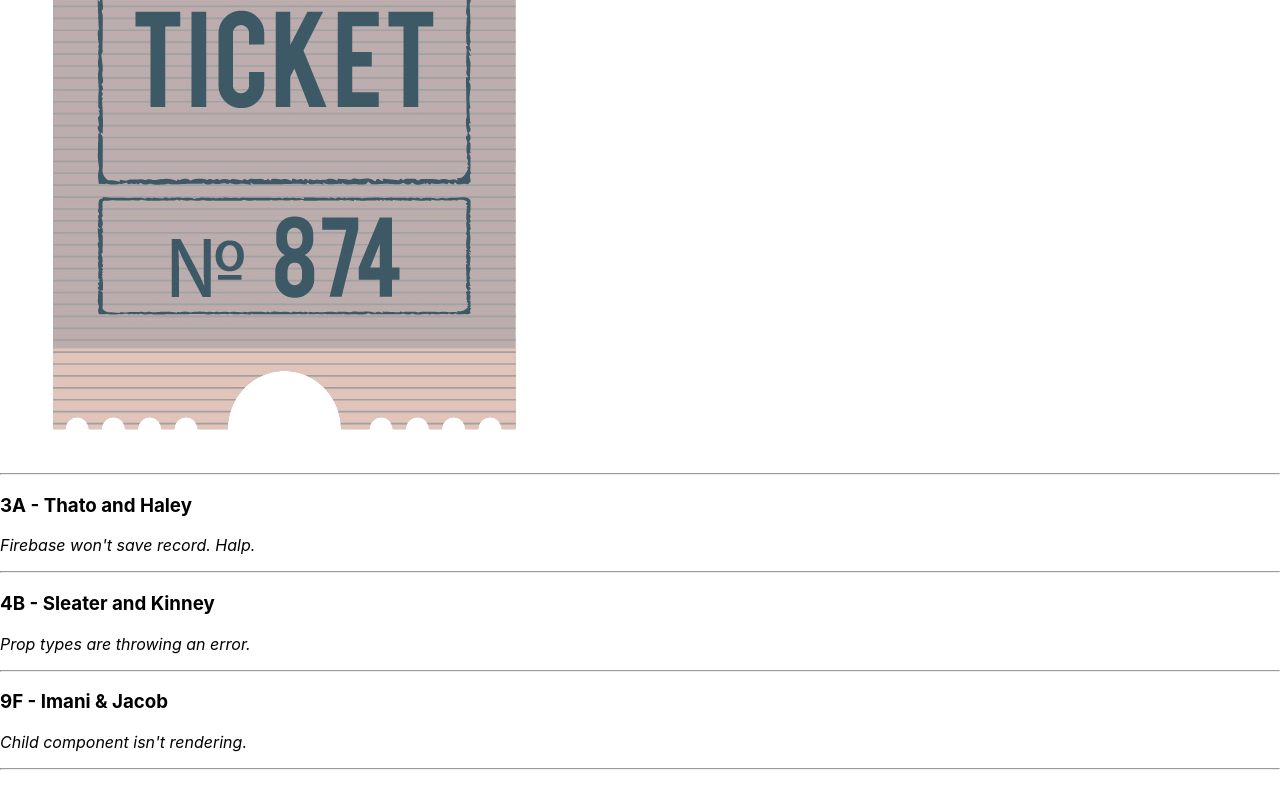
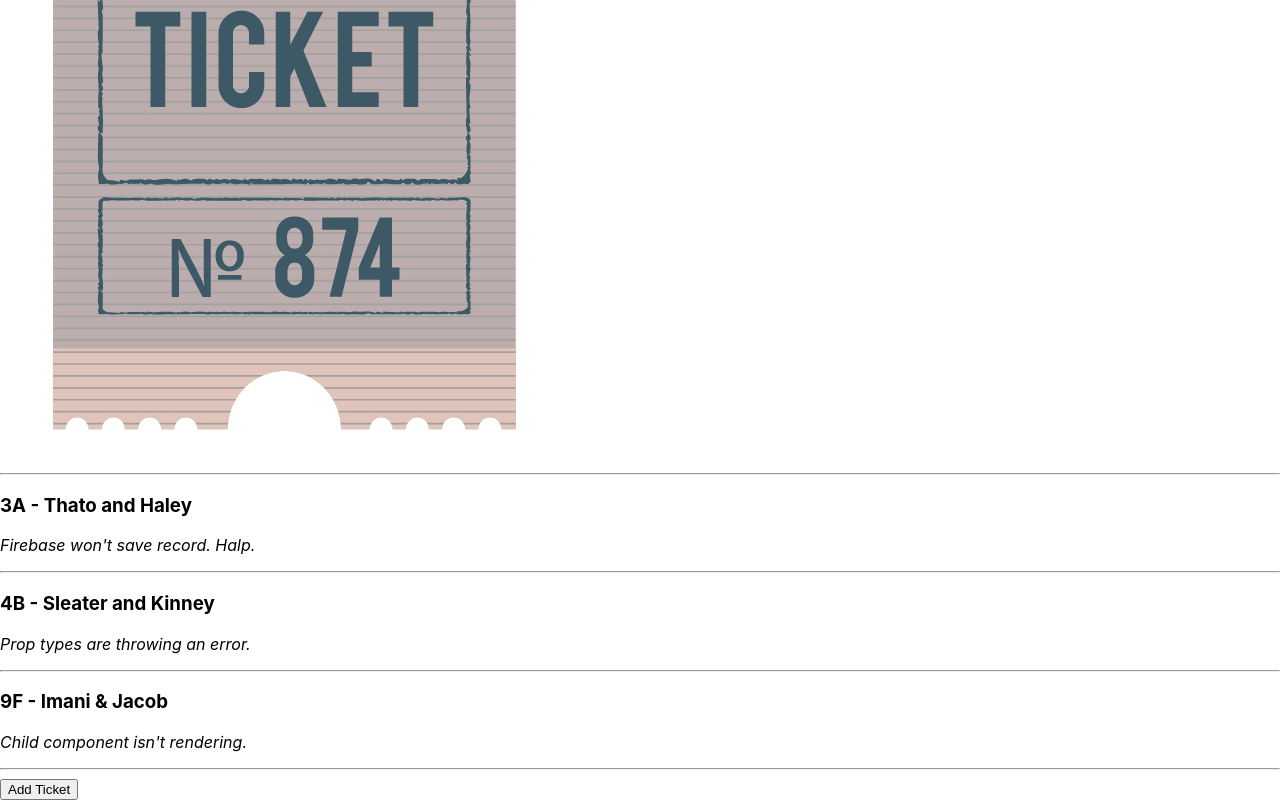
Before and after one commit to meganmckissack/help-queue, a React (Create React App) app: page / in a window 1280 px wide. Shown: the part 901-1701 px from the top of the page. Before the commit the page ends 1679 px from the top, so only its background shows below. Built offline with nearby package versions, Linux system fonts and the light colour scheme.

Commit message:
update app to have and handle state

```diff
--- a/src/components/App.js
+++ b/src/components/App.js
@@ -1,13 +1,13 @@
 import React from "react";
 import Header from "./Header";
-import TicketList from "./TickeList";
+import TicketControl from "./TicketControl";
 
 function App(){
 
   return (
     <React.Fragment>
       <Header />
-      <TicketList />
+      <TicketControl />
     </React.Fragment>
   );
 }
--- /dev/null
+++ b/src/components/NewTicketForm.js
@@ -0,0 +1,11 @@
+import React from "react";
+
+function NewTicketForm(props){
+  return (
+    <React.Fragment>
+      <h3>This is a form.</h3>
+    </React.Fragment>
+  );
+}
+
+export default NewTicketForm;
--- /dev/null
+++ b/src/components/TicketControl.js
@@ -0,0 +1,39 @@
+import React from "react";
+import NewTicketForm from "./NewTicketForm";
+import TicketList from "./TickeList";
+
+class TicketControl extends React.Component {
+
+  constructor(props) {
+    super(props);
+    this.state = {
+      formVisableOnPage: false
+    };
+  }
+
+  handleClick = () => {
+    this.setState(prevState => ({
+      formVisableOnPage: !prevState.formVisableOnPage
+    }));
+  }
+
+  render() {
+    let currentlyVisableState = null;
+    let buttonText = null;
+    if(this.state.formVisableOnPage) {
+      currentlyVisableState = <NewTicketForm />;
+      buttonText = "Return to Ticket List";
+    } else {
+      currentlyVisableState = <TicketList />
+      buttonText = "Add Ticket";
+    }
+    return (
+      <React.Fragment>
+        {currentlyVisableState}
+        <button onClick={this.handleClick}>{buttonText}</button>
+      </React.Fragment>
+    );
+  }
+}
+
+export default TicketControl;
```
